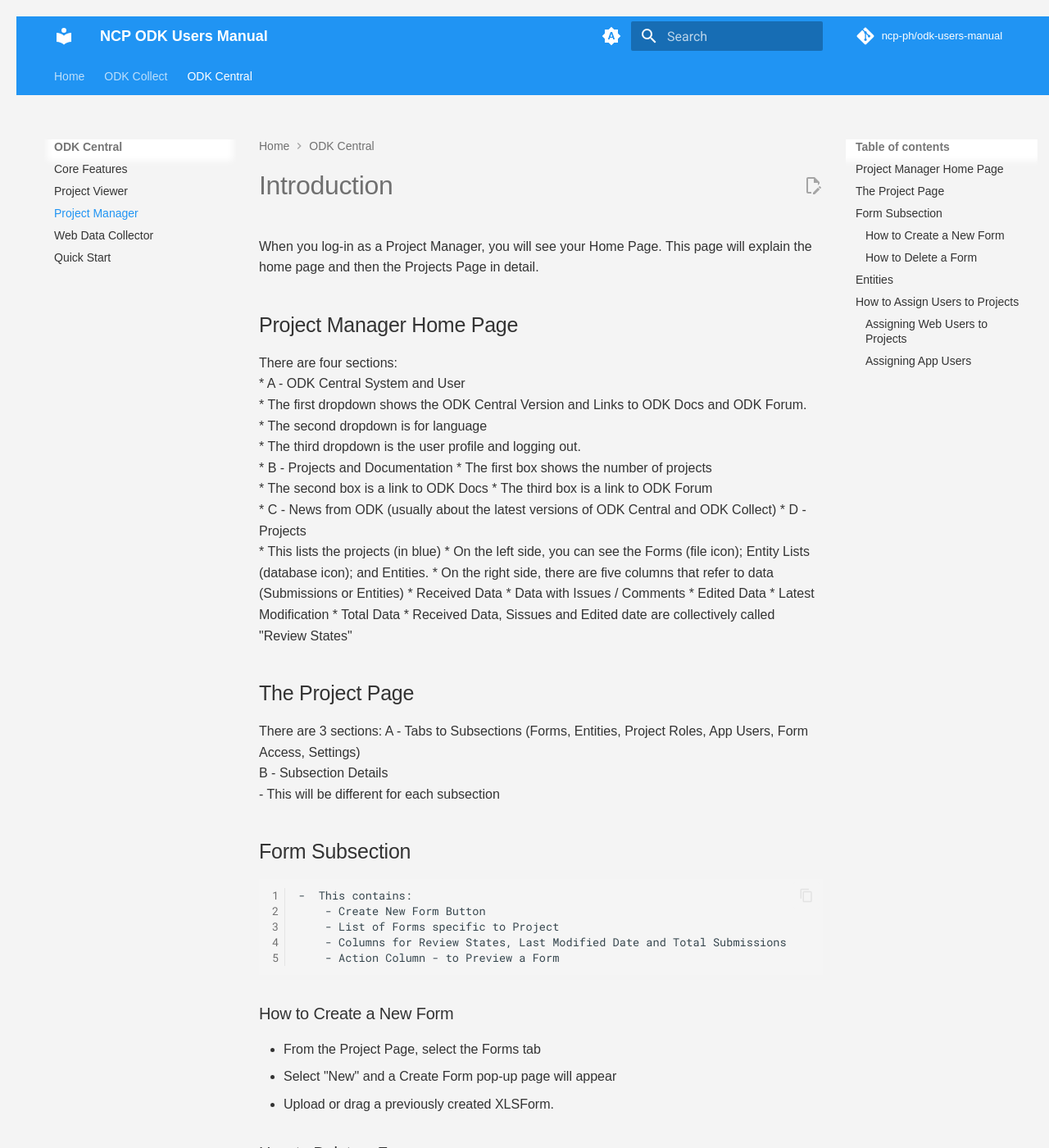
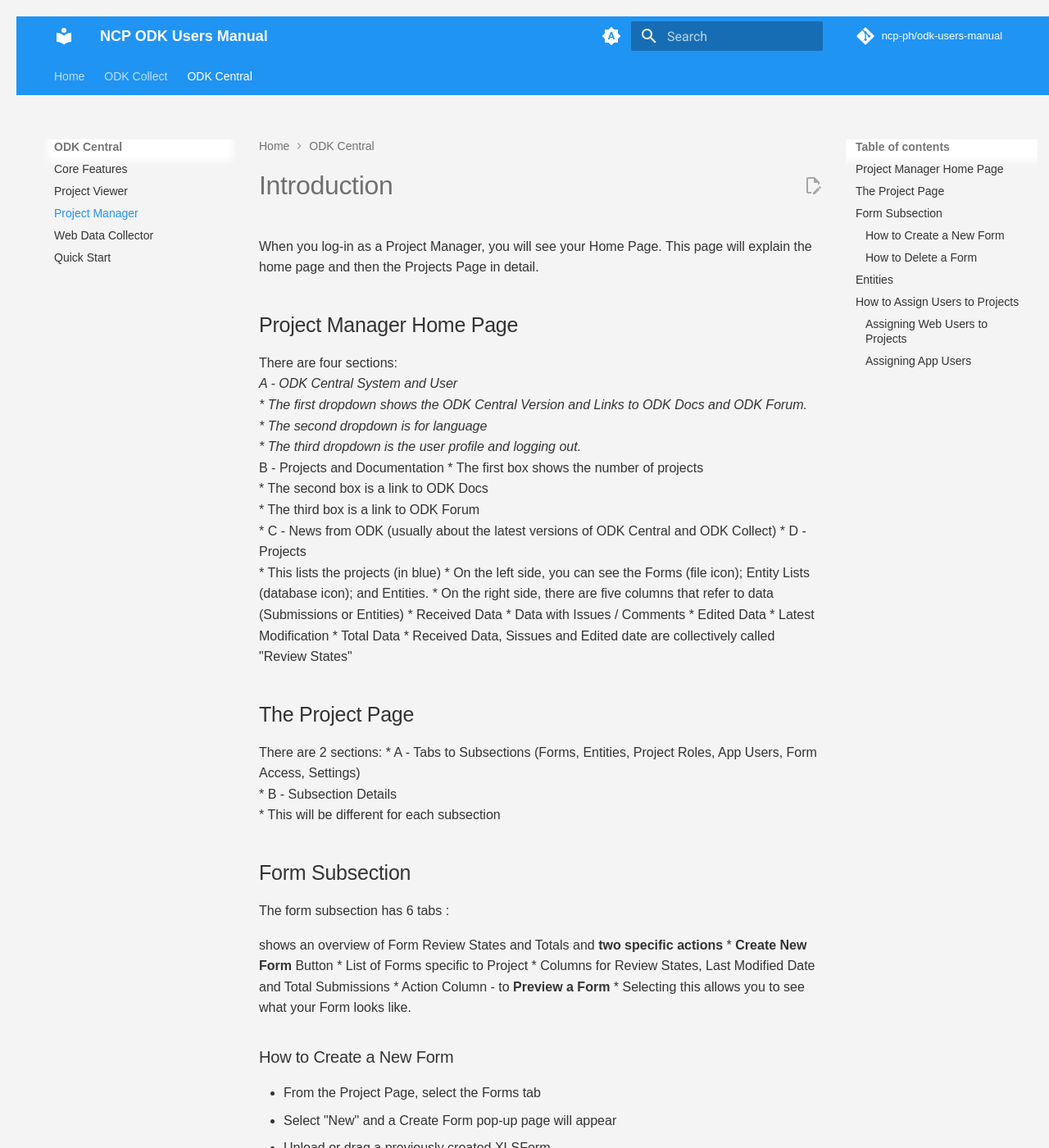
Before and after one commit to ncp-ph/odk-users-manual, an MkDocs documentation site: the page built from docs/project_manager.md, in a window 1280 px wide and 1400 px high. Shown: the whole window at 82% size. Built offline with MkDocs 1.6.1 and Material for MkDocs 9.7.7, drawn with Linux system fonts in a browser that asks for light colours; comment, search, counter and statistics services are not loaded.

Commit message:
Modify Project Manager text

```diff
--- a/docs/project_manager.md
+++ b/docs/project_manager.md
@@ -4,7 +4,7 @@ When you log-in as a Project Manager, you will see your Home Page. This page wil
 
 ## Project Manager Home Page
 There are four sections:
-* A - ODK Central System and User
+*A - ODK Central System and User
     * The first dropdown shows the ODK Central Version and Links to ODK Docs and ODK Forum.
     * The second dropdown is for language
     * The third dropdown is the user profile and logging out.
@@ -25,18 +25,20 @@ There are four sections:
             * Received Data, Sissues and Edited date are collectively called "Review States"
 
 ## The Project Page
-
-There are 3 sections:
-A - Tabs to Subsections (Forms, Entities, Project Roles, App Users, Form Access, Settings)
-B - Subsection Details
-    - This will be different for each subsection
+There are 2 sections:
+* A - Tabs to Subsections (Forms, Entities, Project Roles, App Users, Form Access, Settings)
+* B - Subsection Details
+    * This will be different for each subsection
 
 ## Form Subsection
-    -  This contains:
-        - Create New Form Button
-        - List of Forms specific to Project
-        - Columns for Review States, Last Modified Date and Total Submissions
-        - Action Column - to Preview a Form
+The form subsection has 6 tabs :
+
+shows an overview of Form Review States and Totals and **two specific actions**
+* **Create New Form** Button
+* List of Forms specific to Project
+    * Columns for Review States, Last Modified Date and Total Submissions
+    * Action Column - to **Preview a Form**
+        * Selecting this allows you to see what your Form looks like.
 
 ### How to Create a New Form
 - From the Project Page, select the Forms tab
```
